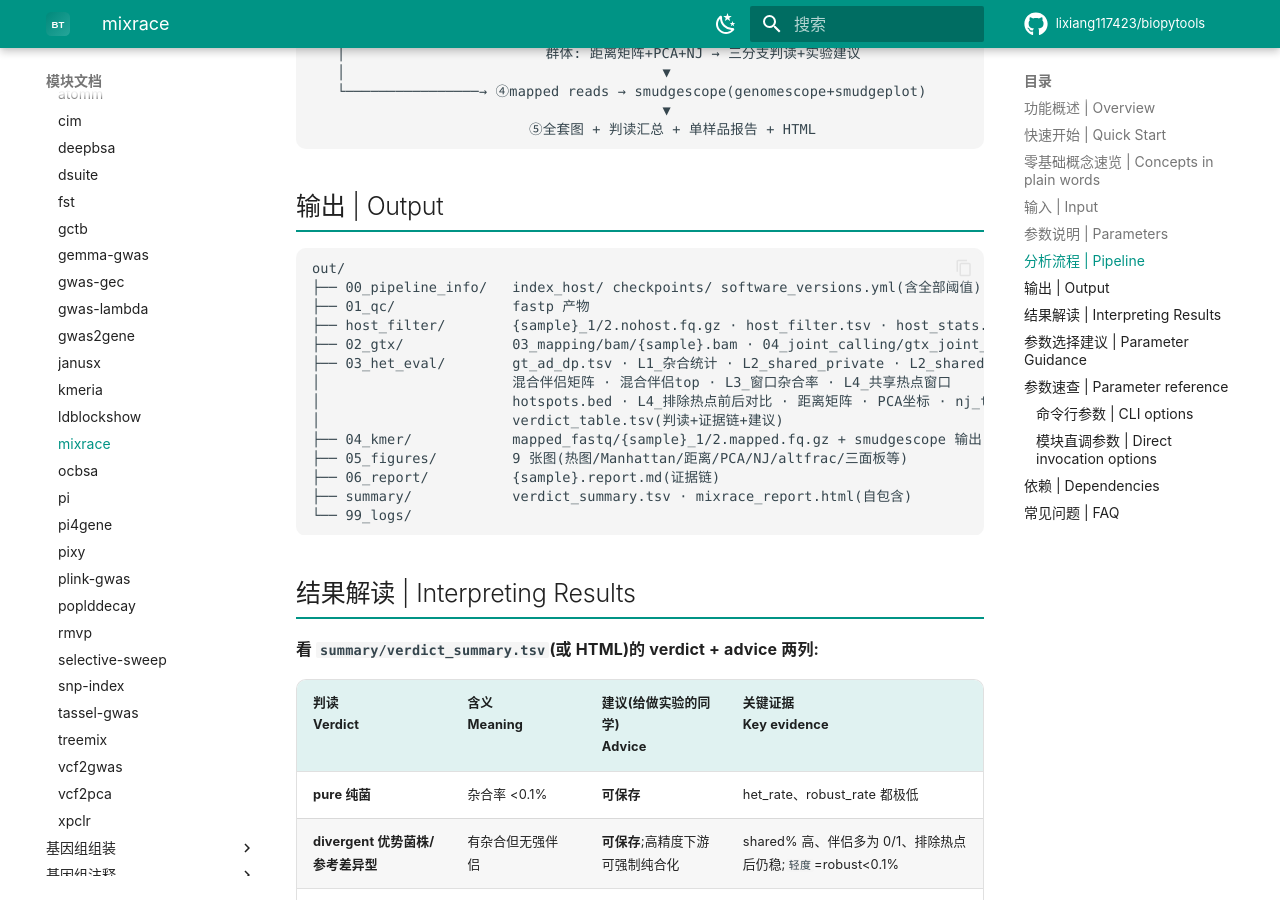
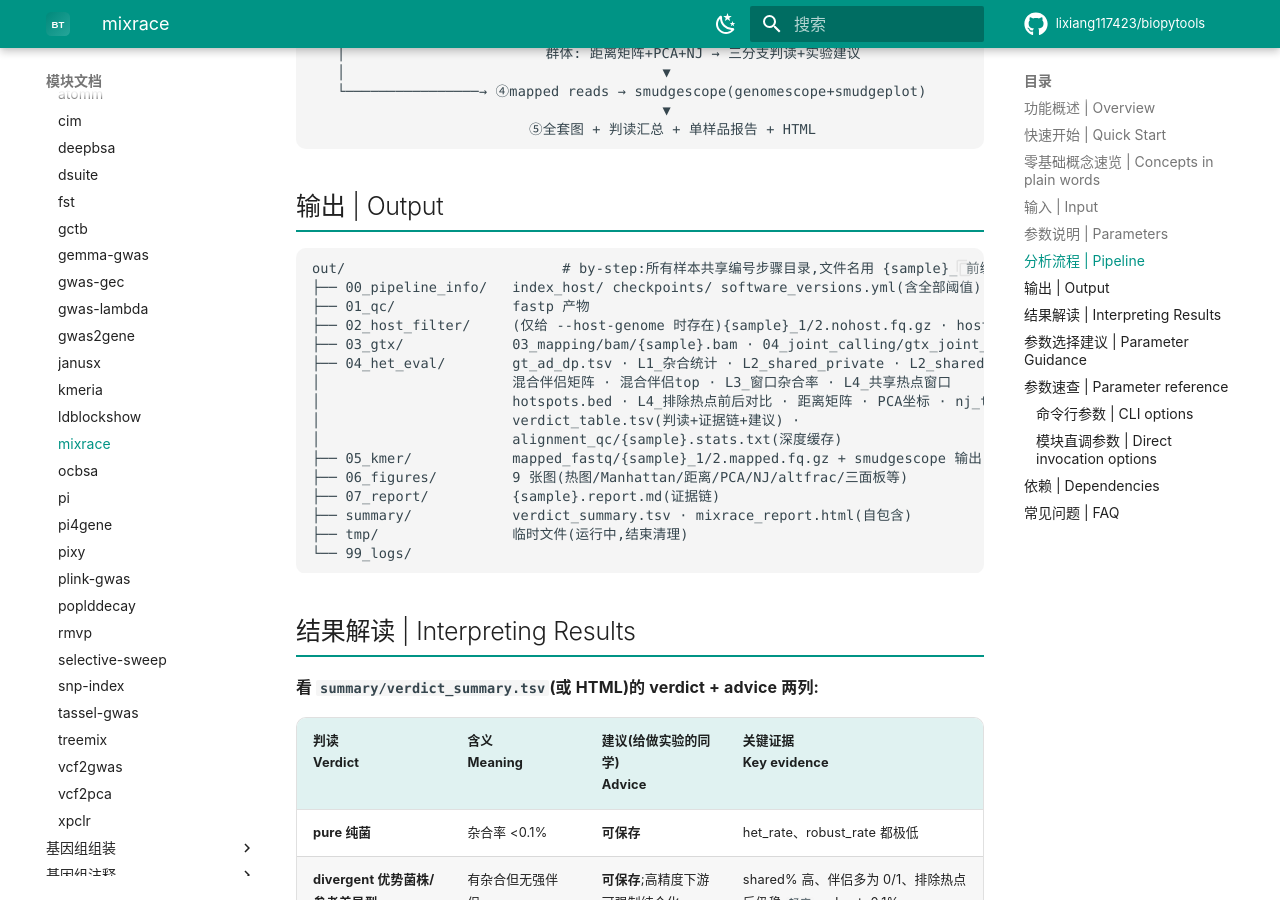
Before and after one commit to lixiang117423/biopytools, an MkDocs documentation site: the page built from docs/mixrace.md, in a window 1280 px wide and 900 px high, scrolled down 3937 px. Built offline with MkDocs 1.6.1 and Material for MkDocs 9.7.7, drawn with Linux system fonts in a browser that asks for light colours; comment, search, counter and statistics services are not loaded.

Commit message:
refactor(mixrace): 输出目录严格全编号(host_filter→02_host_filter,GTX/评估/kmer/图/报告顺延03-07,深度缓存并入04_het_eval)

````diff
--- a/docs/mixrace.md
+++ b/docs/mixrace.md
@@ -103,19 +103,21 @@ raw fastq ─fastp→ clean ─[寄主剔除]→ nohost fastq
 ## 输出 | Output
 
 ```
-out/
+out/                          # by-step:所有样本共享编号步骤目录,文件名用 {sample}_ 前缀区分
 ├── 00_pipeline_info/   index_host/ checkpoints/ software_versions.yml(含全部阈值)
 ├── 01_qc/              fastp 产物
-├── host_filter/        {sample}_1/2.nohost.fq.gz · host_filter.tsv · host_stats.tsv(reads账本)
-├── 02_gtx/             03_mapping/bam/{sample}.bam · 04_joint_calling/gtx_joint_raw.vcf.gz
-├── 03_het_eval/        gt_ad_dp.tsv · L1_杂合统计 · L2_shared_private · L2_shared_only评估
+├── 02_host_filter/     (仅给 --host-genome 时存在){sample}_1/2.nohost.fq.gz · host_filter.tsv · host_stats.tsv(reads账本)
+├── 03_gtx/             03_mapping/bam/{sample}.bam · 04_joint_calling/gtx_joint_raw.vcf.gz
+├── 04_het_eval/        gt_ad_dp.tsv · L1_杂合统计 · L2_shared_private · L2_shared_only评估
 │                       混合伴侣矩阵 · 混合伴侣top · L3_窗口杂合率 · L4_共享热点窗口
 │                       hotspots.bed · L4_排除热点前后对比 · 距离矩阵 · PCA坐标 · nj_tree.nwk
-│                       verdict_table.tsv(判读+证据链+建议)
-├── 04_kmer/            mapped_fastq/{sample}_1/2.mapped.fq.gz + smudgescope 输出
-├── 05_figures/         9 张图(热图/Manhattan/距离/PCA/NJ/altfrac/三面板等)
-├── 06_report/          {sample}.report.md(证据链)
+│                       verdict_table.tsv(判读+证据链+建议) ·
+│                       alignment_qc/{sample}.stats.txt(深度缓存)
+├── 05_kmer/            mapped_fastq/{sample}_1/2.mapped.fq.gz + smudgescope 输出
+├── 06_figures/         9 张图(热图/Manhattan/距离/PCA/NJ/altfrac/三面板等)
+├── 07_report/          {sample}.report.md(证据链)
 ├── summary/            verdict_summary.tsv · mixrace_report.html(自包含)
+├── tmp/                临时文件(运行中,结束清理)
 └── 99_logs/
 ```
 
````
Also changed, not shown: other parts of docs/mixrace.md (+1 -1 lines), 6 other files.
